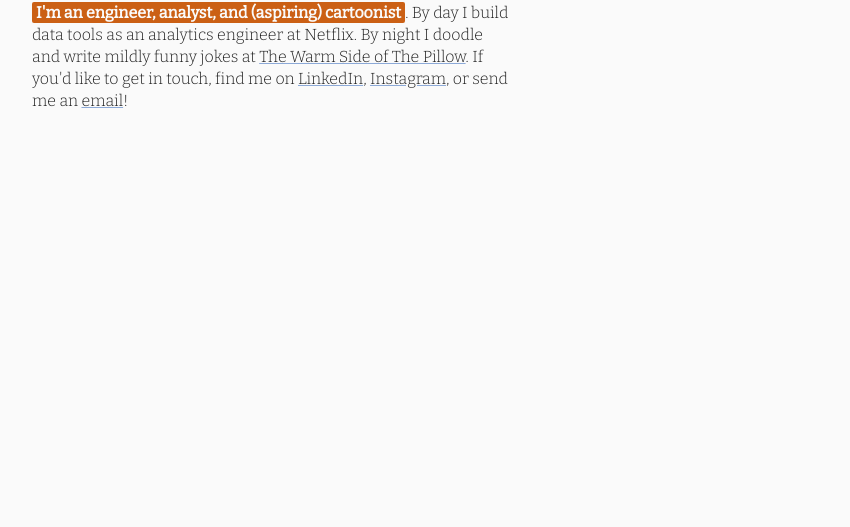
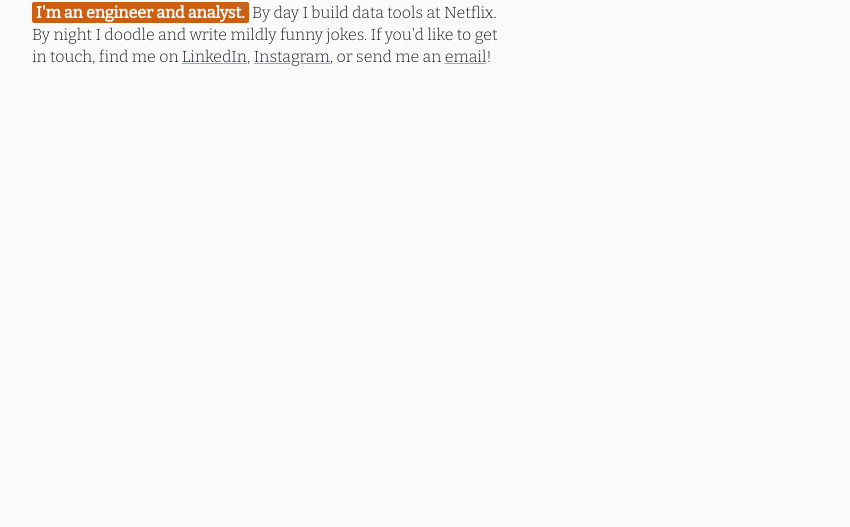
Before and after one commit to sagarvxyz/sagarv.xyz, an Astro site: page / in a window 1280 px wide. Shown: the part 273-800 px from the top of the page, without its empty margins (208-1058 px from the left). Built offline with nearby package versions, Linux system fonts and the light colour scheme; Astro itself is replaced by a stand-in of ours.

Commit message:
update home

```diff
--- a/src/pages/index.astro
+++ b/src/pages/index.astro
@@ -25,12 +25,9 @@ const title = 'Sagar Velagala';
         <section class="hero-blurb">
             <p>
                 <strong
-                    >I'm an engineer, analyst, and (aspiring) cartoonist</strong
-                >. By day I build data tools as an analytics engineer at
-                Netflix. By night I doodle and write mildly funny jokes at <a
-                    href="https://instagram.com/warmsidecomics"
-                    >The Warm Side of The Pillow</a
-                >. If you'd like to get in touch, find me on
+                    >I'm an engineer and analyst.</strong
+                > By day I build data tools at Netflix.
+                By night I doodle and write mildly funny jokes. If you'd like to get in touch, find me on
                 <a href="https://www.linkedin.com/in/sagarvelagala/">LinkedIn</a
                 >, <a href="https://www.instagram.com/sagarvxyz/">Instagram</a>,
                 or send me an <a href="mailto:sagar.velagala@gmail.com">email</a
```
